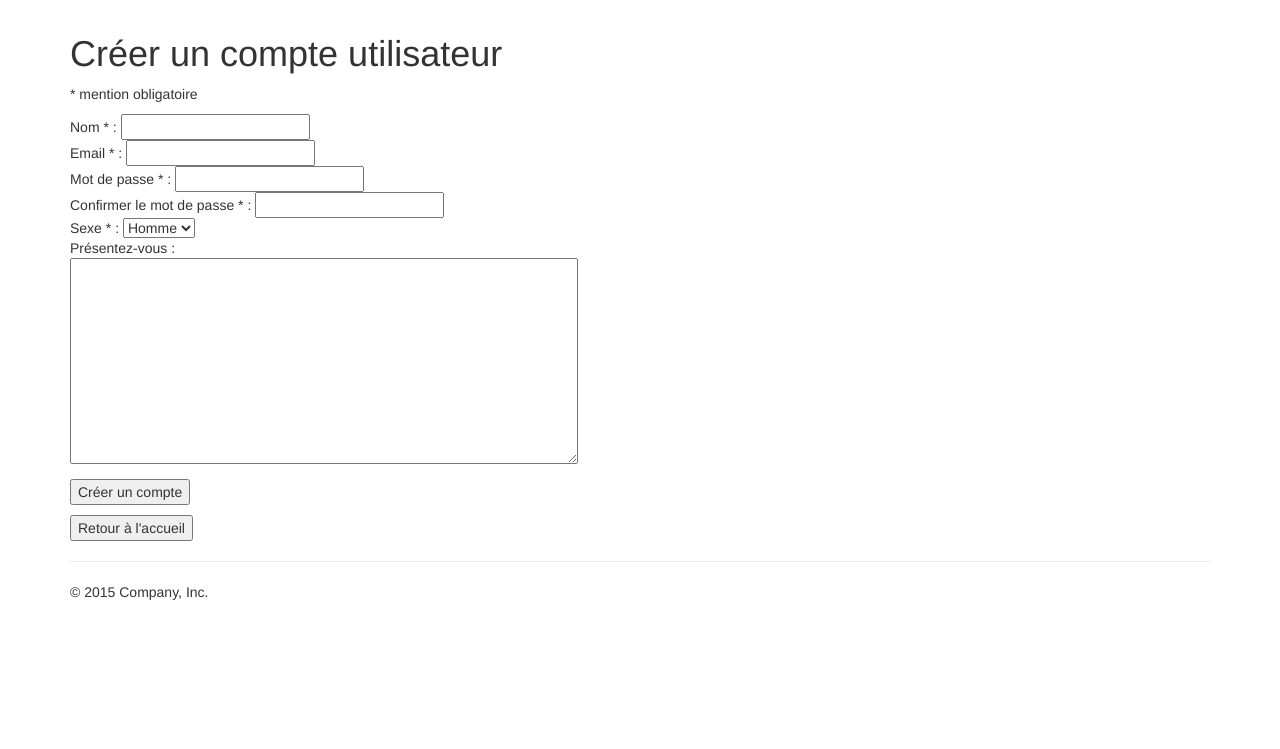
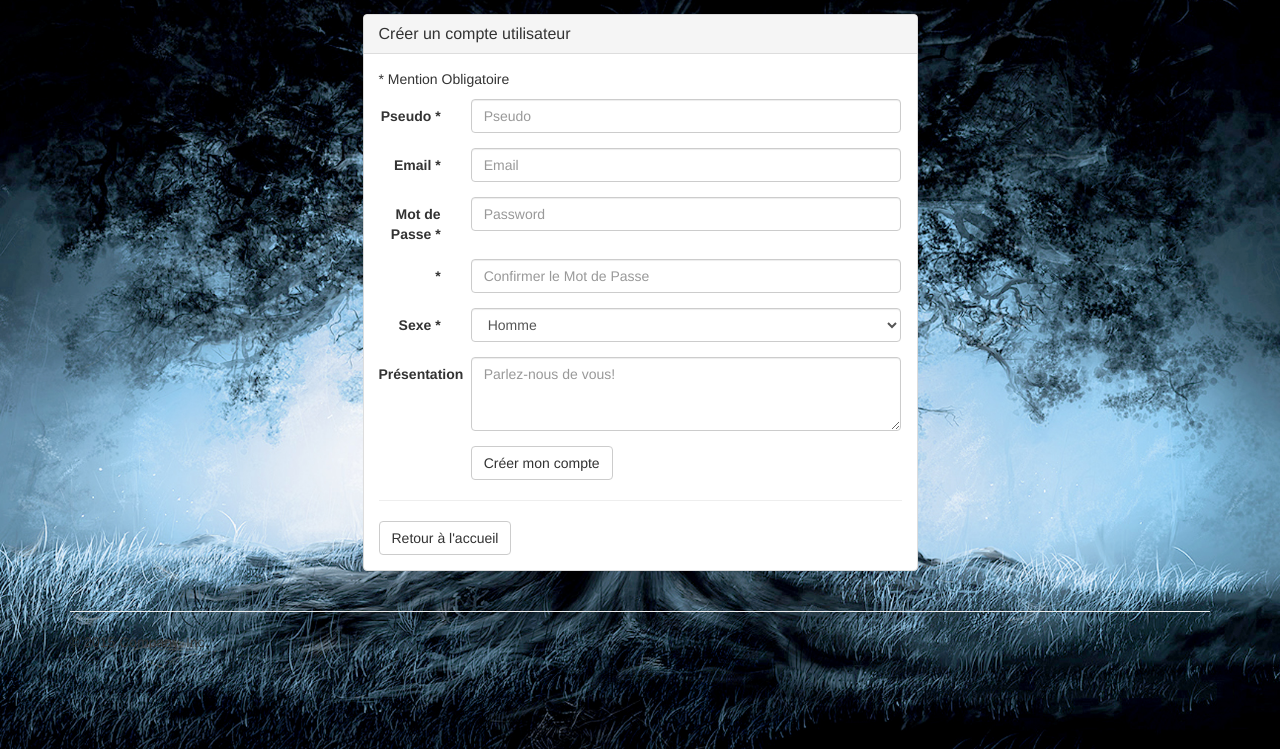
Before and after one commit to MarionCrp/Projet, a PHP site: page /index.php?page=signup in a window 1280 px wide. Shown: the part 51-800 px from the top of the page. Run offline with PHP 8.4, Linux system fonts and the light colour scheme; some libraries are stand-ins or nearby versions.

Commit message:
Formulaires Sign In/Sign Up Bootstrap

```diff
--- a/assets/css/css/style_2.css
+++ b/assets/css/css/style_2.css
@@ -22,7 +22,6 @@ body {
 	  padding:0;
     padding-top: 65px;
     margin:0;
-/*
   background: url(fond_accueil.jpg) no-repeat center fixed;
   -webkit-background-size: cover;  pour anciens Chrome et Safari
   background-size: cover;  version standardisée */
@@ -33,14 +32,6 @@ footer {
 	background-color: 222222;
 }
 
-
-.jumbotron {
-  margin:0;
-  padding:0;
-  background: url(http://hdwallpapers.cat/wallpaper/cgi_city_olympics_white_ny_abstract_3d_and_hd-wallpaper-1399011.jpg) no-repeat center fixed;
-  -webkit-background-size: cover;  pour anciens Chrome et Safari
-  background-size: cover;  version standardisée
-}
 
 
 .dropdown-menu .glyphicon {
--- a/index.php
+++ b/index.php
@@ -68,7 +68,7 @@ include_once('autoload.php');
       </div><!-- /.container -->
     </nav><!-- /.navbar -->
 
-    <div class="container" id="wallpaper">
+    <div class="container">
 
     <?php
 
--- a/view/signup.php
+++ b/view/signup.php
@@ -9,24 +9,85 @@
 
 <body>
 
-	<h1> Créer un compte utilisateur </h1>
-	<form action="" method="post">
-		<p>
-			<p> * mention obligatoire </p>
+	<div class="row">
+	  <div class="col-md-3"></div>
+	  <div class="col-md-6">
 
-			Nom * :
-				<input type ="text" name="name" maxlength="50"/><br/>
-			Email * :
-				<input type="text" name="email" maxlength="50"/><br/>
-			Mot de passe * :
-				<input type="password" name="password" maxlength="50"/><br/>
-			Confirmer le mot de passe * :
-				<input type="password" name="confirmed_pw" maxlength="50"/><br/>
-			Sexe * :
-				<select name="gender" id="gender">
-					<option value="male"> Homme </option>
-					<option value="female"> Femme </option>
-				</select>
+	  	<div class="panel panel-default">
+		 	<div class="panel-heading">
+		   		 <h3 class="panel-title">Créer un compte utilisateur</h3>
+		  	</div>
+
+		 	<div class="panel-body">
+		 		<p> * Mention Obligatoire </p>
+
+			 	<form  action="" method="post" class="form-horizontal" role="form">
+					  <div class="form-group">
+						<label for="name" class="col-sm-2 control-label">Pseudo *</label>
+						    <div class="col-sm-10">
+						      <input type="text" class="form-control" name="name" placeholder="Pseudo">
+						    </div>
+					  </div>
+
+					  <div class="form-group">
+						<label for="email" class="col-sm-2 control-label">Email *</label>
+						    <div class="col-sm-10">
+						      <input type="text" class="form-control" name="email" placeholder="Email">
+						    </div>
+					  </div>
+
+					  <div class="form-group">
+					    <label for="password" class="col-sm-2 control-label">Mot de Passe *</label>
+						    <div class="col-sm-10">
+						      <input type="password" class="form-control" name="password" placeholder="Password">
+						    </div>
+					  </div>
+
+					  <div class="form-group">
+					    <label for="confirmed_pw" class="col-sm-2 control-label"> * </label>
+						    <div class="col-sm-10">
+						      <input type="password" class="form-control" name="confirmed_pw" placeholder="Confirmer le Mot de Passe">
+						    </div>
+					  </div>
+
+					  <div class="form-group">
+					  	<label for="gender" class="col-sm-2 control-label"> Sexe *</label>
+					  		<div class="col-sm-10">
+							  <select class="form-control" name="gender" id="gender">
+								  <option value="male">Homme</option>
+								  <option value="female">Femme</option>
+							  </select>
+							</div>
+					</div>
+
+					 <div class="form-group">
+					 	   <label for="description" class="col-sm-2 control-label">Présentation</label>
+						    <div class="col-sm-10">
+						      <textarea class="form-control" rows="3" placeholder="Parlez-nous de vous!" name="description"></textarea>
+						    </div>
+					  </div>
+
+
+
+					   <div class="form-group">
+						    <div class="col-sm-offset-2 col-sm-10">
+						      <input class="btn btn-default" type="submit" value="Créer mon compte" name="create_account"/>
+						     	<!-- <button class="btn btn-default" name="create_account">S'inscrire</button> -->
+						     </div>
+		 			   </div>
+				</form>
+
+					<hr/>
+
+					<form action="index.php" method="post">
+					<button type="submit" class="btn btn-default">Retour à l'accueil</button>
+					</form>
+		 	</div><!-- Form-Panel-Body -->
+		</div><!-- panel panel-default -->
+	</div> <!-- col-md-6 -->
+	<div class="col-md-3"></div>
+</div> <!-- row -->
+
 
 			<!-- Date de Naissance :
 				<select name="day" id="day">
@@ -51,12 +112,3 @@
 				<select name="year" id="year">
 				<?php $form->year() ?>
 				</select><br/> -->
-
-			<p> Présentez-vous : <br/>
-				<textarea name="description" id="description" rows="10" cols="60" /></textarea></p>
-
-			<input type="submit" value="Créer un compte" name="create_account"/>
-		</p>
-	</form>
-
-	<form action="index.php" method="post"><input type="submit" value="Retour à l'accueil"></form>
```
Also changed, not shown: view/signin.php (+42 -13 lines).
